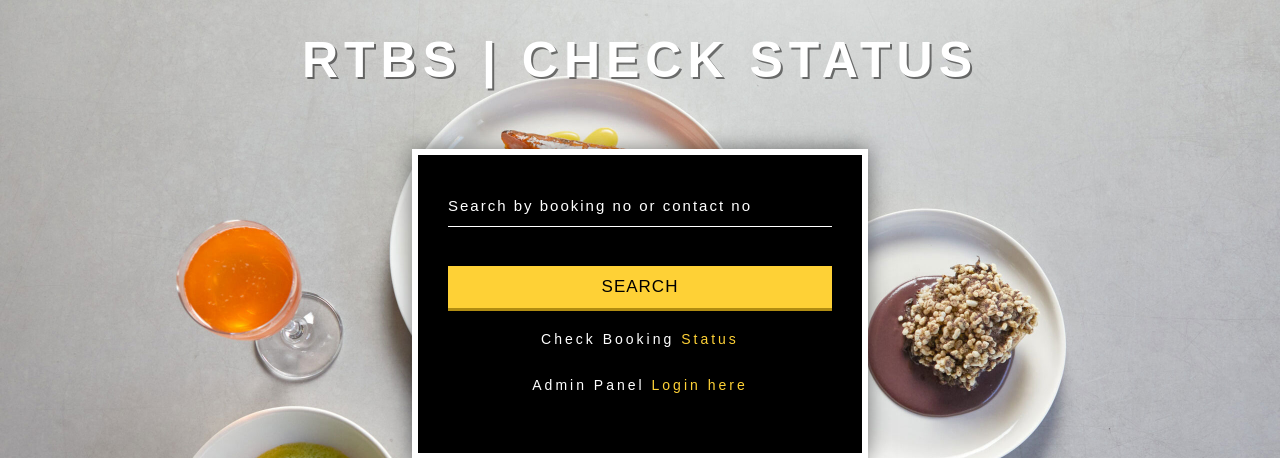
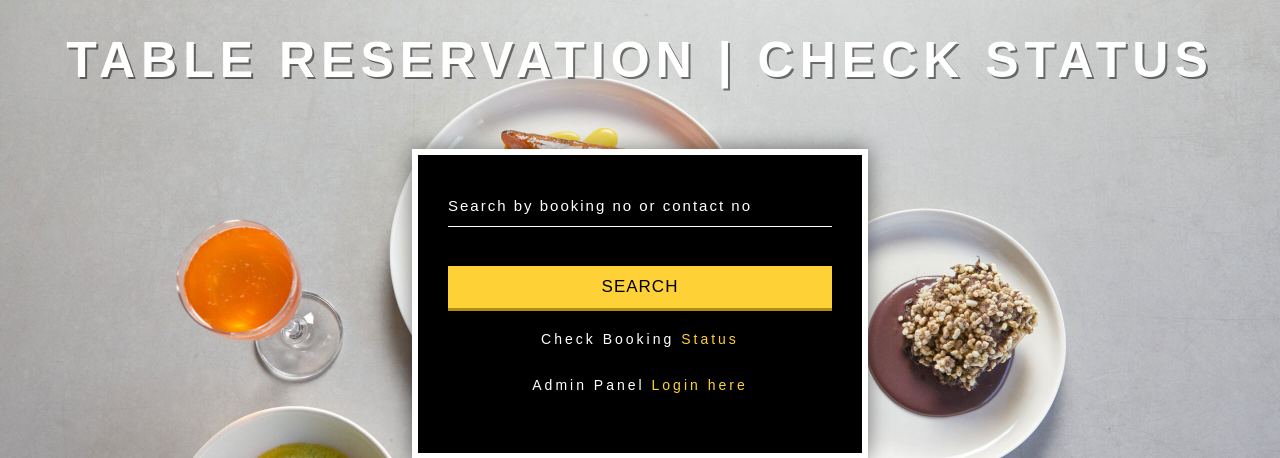
Before and after one commit to amlublovary/restaurant-reservation-system, a PHP site: page /check-status.php in a window 1280 px wide. Shown: the top 458 px of the page. Run offline with PHP 8.4, Linux system fonts and the light colour scheme; data that the repository does not hold is empty; some libraries are stand-ins or nearby versions.

Commit message:
Fixing page titles

```diff
--- a/check-status.php
+++ b/check-status.php
@@ -51,8 +51,7 @@ echo "<script>alert('Something went wrong. Please try again.');</script>";
 </head>
 
 <body>
-	<h1 class="header-w3ls">
-		RTBS | Check Status</h1>
+	<h1 class="header-w3ls">Table Reservation | Check Status</h1>
 	<div class="appointment-w3">
 		<form action="search-result.php" method="post">
 			<div class="personal">
```
